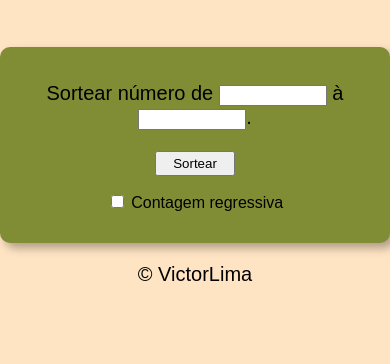
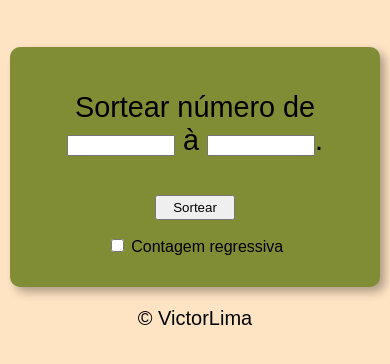
Before and after one commit to vdlim4/Sorteador, a plain HTML site: page index.html in a window 390 px wide. Shown: the part 98-462 px from the top of the page. Drawn offline with Linux system fonts and the light colour scheme.

Commit message:
responsive

```diff
--- a/style.css
+++ b/style.css
@@ -39,6 +39,8 @@ footer {
         margin: auto;
     }
     .painel {
+        font-size: 1.8rem;
         width: auto;
+        margin: 10px;
     }
 }
```
